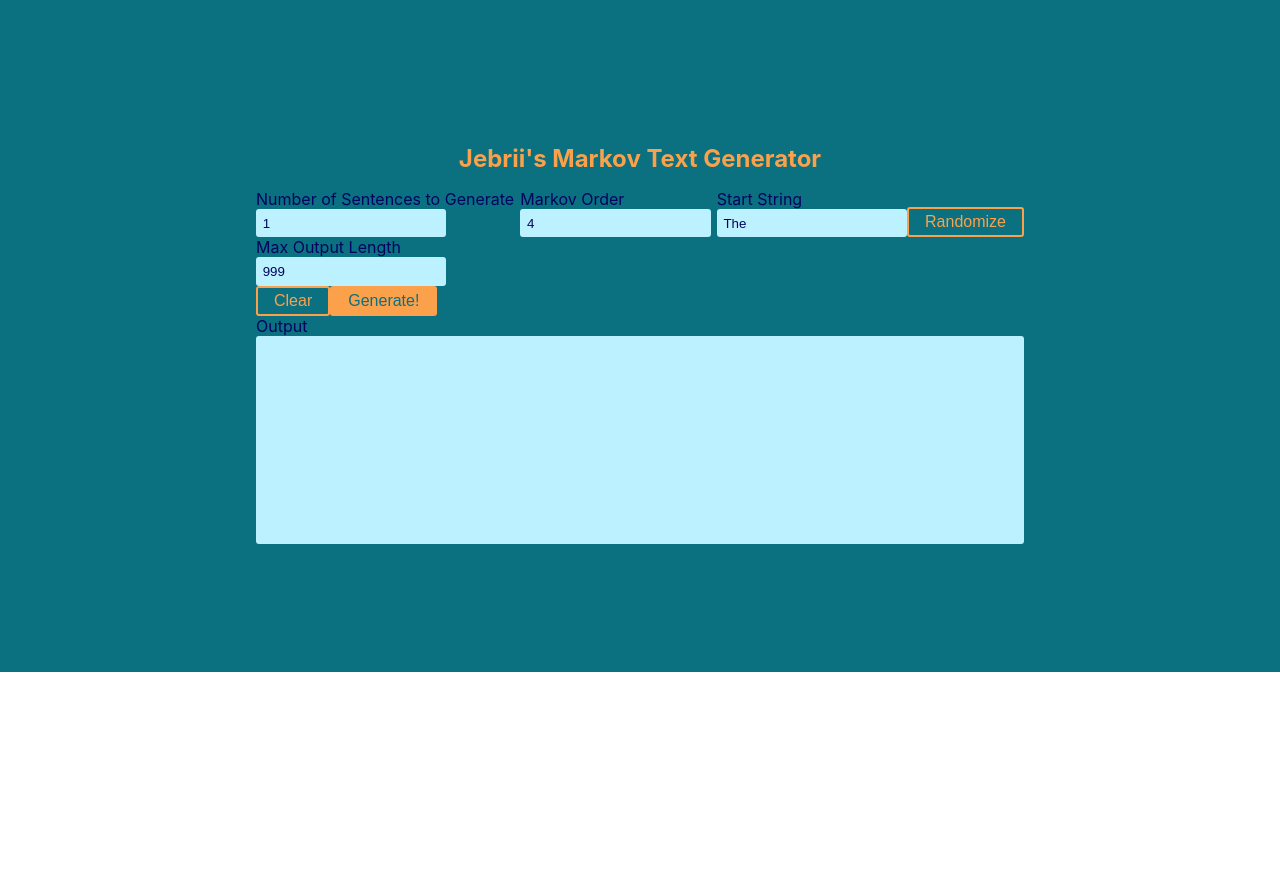
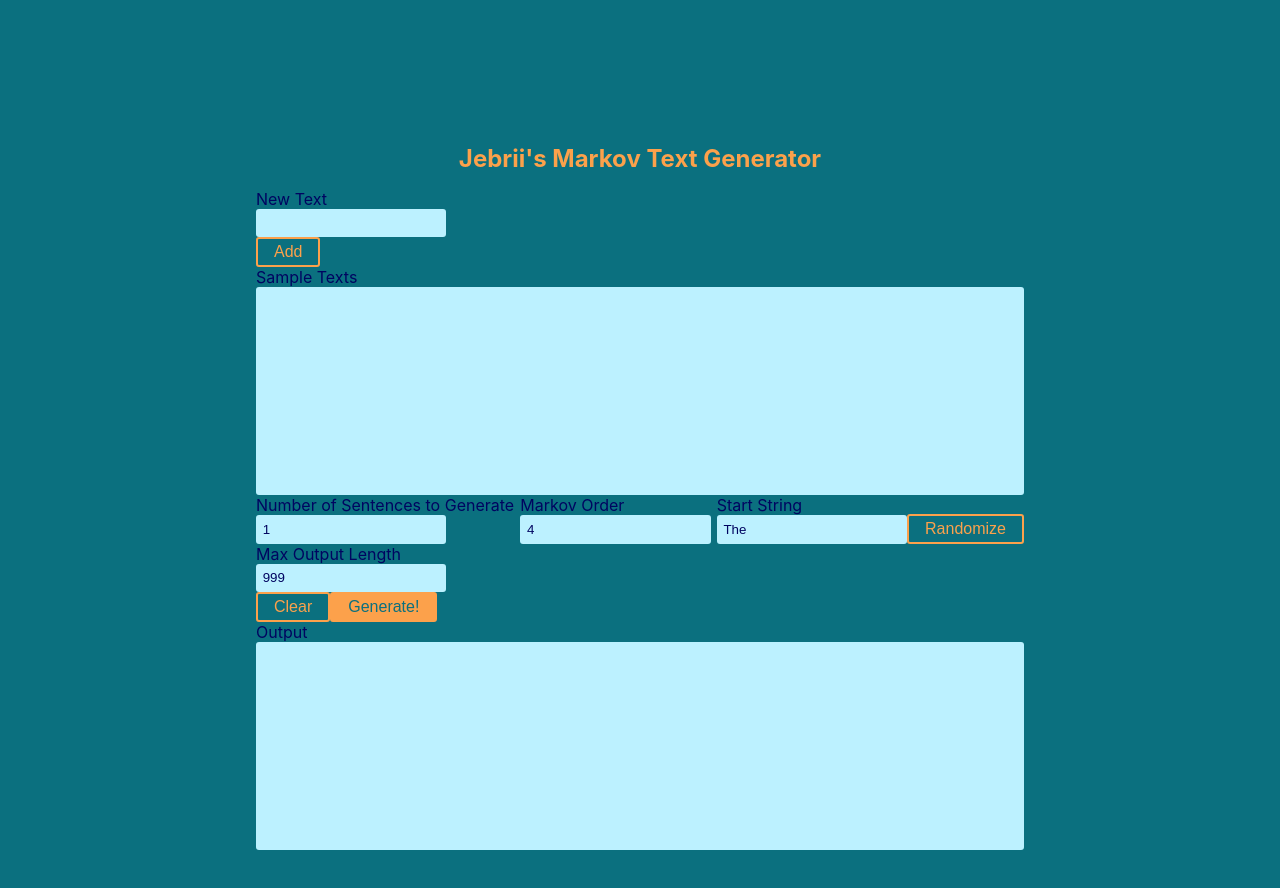
Before and after one commit to jebrii/markov-text-gen, a React (Create React App) app: page / in a window 1280 px wide. Shown: the top 888 px of the page. Before the commit the page ends 800 px from the top, so only its background shows below. Built offline with nearby package versions, Linux system fonts and the light colour scheme.

Commit message:
Sample text adder

```diff
--- a/src/components/App.js
+++ b/src/components/App.js
@@ -45,6 +45,7 @@ const App = () => {
     <div style={styles.contentContainer}>
       <Header>Jebrii's Markov Text Generator</Header>
       <SampleTextAdder
+        sampleTexts={sampleTexts}
         setSampleTexts={setSampleTexts}
       />
 
--- a/src/components/SampleTextAdder.js
+++ b/src/components/SampleTextAdder.js
@@ -1,12 +1,46 @@
-import React from 'react'
+import React, { useState } from 'react'
+import { Button, TextInput, TextRegion, Typography } from './Common'
 
 const SampleTextAdder = ({
-
+  sampleTexts,
+  setSampleTexts
 }) => {
+  console.log("🚀 ~ file: SampleTextAdder.js ~ line 8 ~ sampleTexts", sampleTexts)
+  const [textToAdd, setTextToAdd] = useState('')
+  console.log("🚀 ~ file: SampleTextAdder.js ~ line 10 ~ textToAdd", textToAdd)
+  const addSampleText = (text) => {
+    const newSampleTexts = [...sampleTexts, text]
+    setTextToAdd('')
+    setSampleTexts(newSampleTexts)
+  }
+  const removeSampleText = (index) => {
+    const newSampleTexts = sampleTexts.splice(index, 1)
+    setSampleTexts(newSampleTexts)
+  }
 
   return (
     <div>
-
+      <div>
+        <TextInput
+          label={"New Text"}
+          value={textToAdd}
+          onChange={e => setTextToAdd(e.target.value)}
+        />
+        <Button
+          onClick={() => addSampleText(textToAdd)}
+        >Add</Button>
+      </div>
+      <div>
+        <Typography>Sample Texts</Typography>
+        <TextRegion>
+          {sampleTexts.map((text, index) => (<>
+            <Typography>{text}</Typography>
+            <Button
+              onClick={() => removeSampleText(index)}
+            >Remove</Button>
+          </>))}
+        </TextRegion>
+      </div>
     </div>
   )
 }
```
